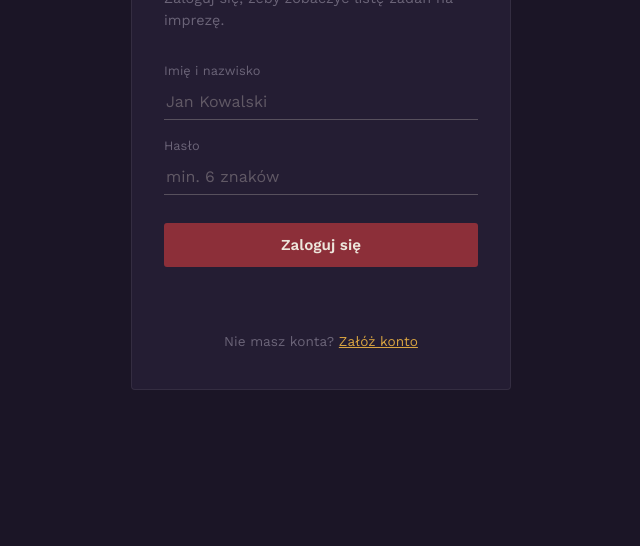
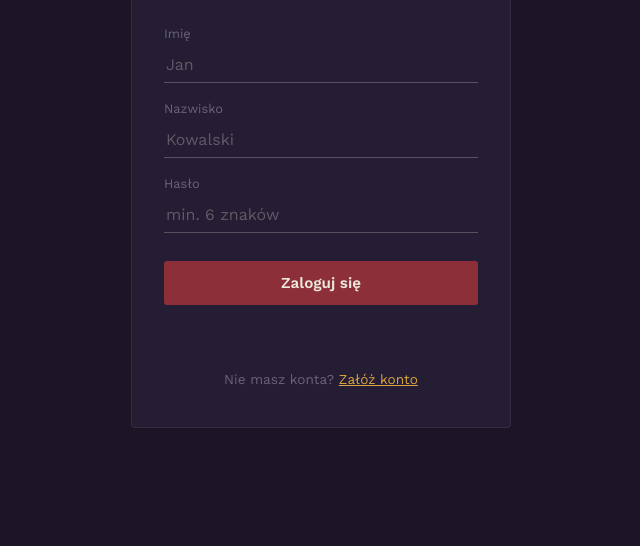
Before and after one commit to wisnia4456-debug/Haloween, a plain HTML site: page index.html in a window 1280 px wide. Shown: the part 254-800 px from the top of the page, without its empty margins (319-959 px from the left). Drawn offline with nearby package versions, Linux system fonts and the light colour scheme; no server answers.

Commit message:
Update index.html

```diff
--- a/index.html
+++ b/index.html
@@ -16,8 +16,12 @@
 
   <form id="authForm">
     <div>
-      <label for="fullname">Imię i nazwisko</label>
-      <input type="text" id="fullname" placeholder="Jan Kowalski" required>
+      <label for="firstname">Imię</label>
+      <input type="text" id="firstname" placeholder="Jan" required>
+    </div>
+    <div>
+      <label for="lastname">Nazwisko</label>
+      <input type="text" id="lastname" placeholder="Kowalski" required>
     </div>
     <div>
       <label for="password">Hasło</label>
@@ -37,6 +41,8 @@
   import { initializeApp } from "https://www.gstatic.com/firebasejs/10.12.2/firebase-app.js";
   import {
     getAuth,
+    setPersistence,
+    browserLocalPersistence,
     createUserWithEmailAndPassword,
     signInWithEmailAndPassword,
     updateProfile,
@@ -46,11 +52,13 @@
 
   const app = initializeApp(firebaseConfig);
   const auth = getAuth(app);
+  setPersistence(auth, browserLocalPersistence);
 
   let mode = "login"; // "login" | "signup"
 
   const form = document.getElementById("authForm");
-  const nameInput = document.getElementById("fullname");
+  const firstnameInput = document.getElementById("firstname");
+  const lastnameInput = document.getElementById("lastname");
   const passwordInput = document.getElementById("password");
 
   // Zamienia "Bartek Kowalski", "BARTEK KOWALSKI", "bartek kowałski" itd.
@@ -119,7 +127,7 @@
 
   form.addEventListener("submit", async (e) => {
     e.preventDefault();
-    const rawName = nameInput.value;
+    const rawName = firstnameInput.value.trim() + " " + lastnameInput.value.trim();
     const fakeEmail = nameToFakeEmail(rawName);
     const password = passwordInput.value;
 
@@ -141,9 +149,11 @@
     }
   });
 
+  let redirected = false;
   onAuthStateChanged(auth, (user) => {
-    if (user) {
-      window.location.href = "hub.html";
+    if (user && !redirected) {
+      redirected = true;
+      window.location.replace("hub.html");
     }
   });
 
```
